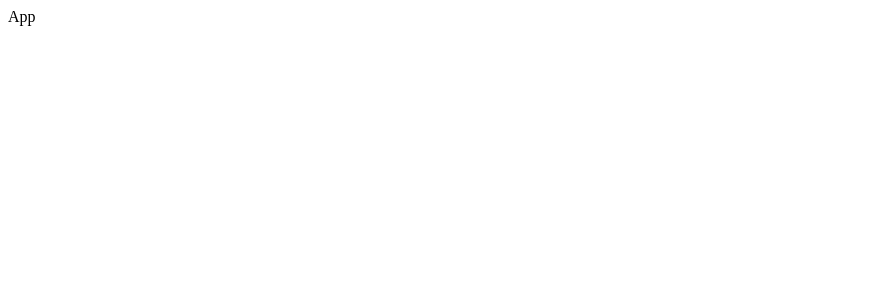
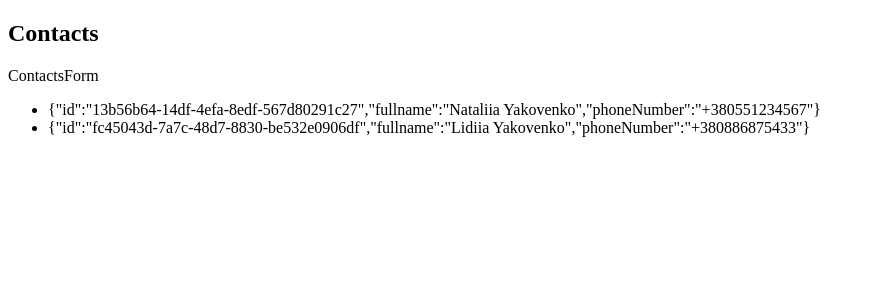
Before and after one commit to NataliiaYakovenko/contacts-redux-app, a React (Create React App) app: page / in a window 1280 px wide. Shown: the top 300 px of the page, without its empty margins (0-874 px from the left). Built offline with nearby package versions, Linux system fonts and the light colour scheme.

Commit message:
Add filled ContactsList

```diff
--- a/src/App.js
+++ b/src/App.js
@@ -1,8 +1,9 @@
-import React from 'react'
+import ContactPage from "./pages/ContactsPage/ContactPage"
+
 
 
 function App() {
-  return <>App</>
+  return <ContactPage/>
 }
 
 export default App
--- /dev/null
+++ b/src/components/ContactsForm/ContactsForm.js
@@ -0,0 +1,9 @@
+import React from 'react'
+
+function ContactsForm() {
+  return (
+    <div>ContactsForm</div>
+  )
+}
+
+export default ContactsForm
--- /dev/null
+++ b/src/components/ContactsList/ContactsList.js
@@ -0,0 +1,18 @@
+import React from "react";
+import { connect } from "react-redux";
+
+function ContactsList({ contacts }) {
+  return (
+    <ul>
+      {contacts.map((contact) => {
+        return <li key={contact.id}>{JSON.stringify(contact)}</li>;
+      })}
+    </ul>
+  );
+}
+
+const mapStateToProps = (state) => {
+  return state.contactsData;
+};
+
+export default connect(mapStateToProps)(ContactsList);
--- /dev/null
+++ b/src/pages/ContactsPage/ContactPage.js
@@ -0,0 +1,15 @@
+import React from 'react'
+import ContactsForm from '../../components/ContactsForm/ContactsForm'
+import ContactsList from '../../components/ContactsList/ContactsList'
+
+function ContactPage() {
+  return (
+    <main>
+        <h2>Contacts</h2>
+        <ContactsForm/>
+        <ContactsList/>
+    </main>
+  )
+}
+
+export default ContactPage
```
